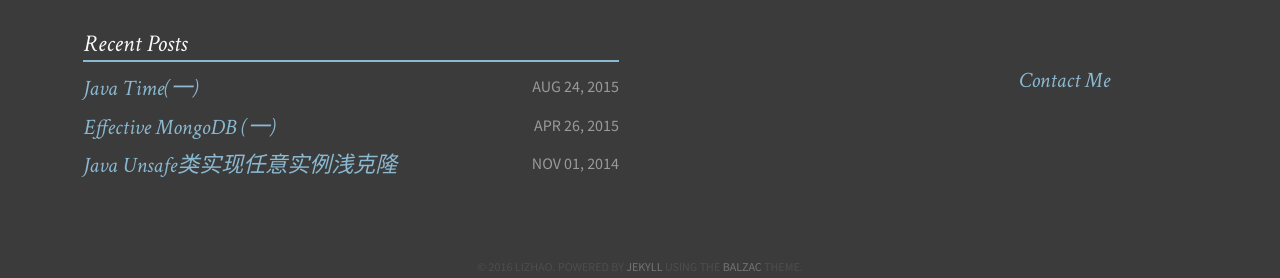
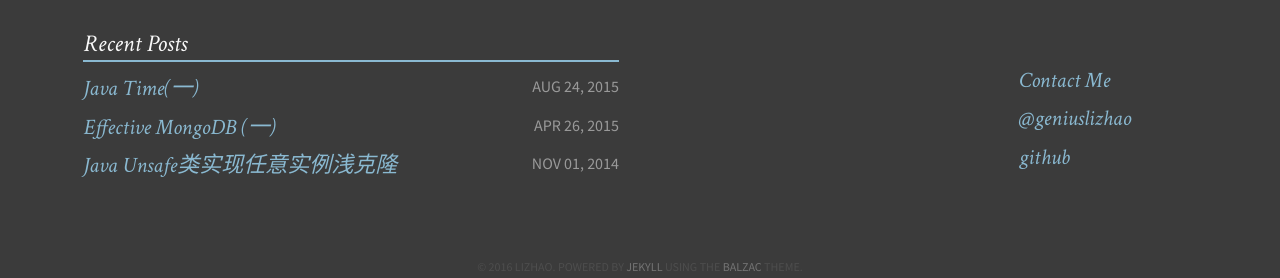
Before and after one commit to 289048093/289048093.github.io, a Jekyll site: the page built from index.html, in a window 1280 px wide. Shown: the part 1777-2055 px from the top of the page. Built offline with Jekyll 4.4.1, drawn with Linux system fonts in a browser that asks for light colours; Markdown is read by kramdown in place of the engine named in the settings; the list of posts is cut into pages by our own code.

Commit message:
markdown modify

```diff
--- a/_config.yml
+++ b/_config.yml
@@ -9,7 +9,7 @@
   avatar:         avatar.png
   bio:            "Aesthete & Athlete"
   email:          geniuslizhao@gmail.com
-  weibo:        geniuslizhao
+  weibo:          geniuslizhao
   github:         289048093
 #  dribbble:       coletownsend
   disqus:         itmeats
@@ -36,7 +36,10 @@
 timezone:    Asia/Shanghai
 future:      true
 highlighter: pygments
-markdown:    kramdown
+
+markdown: redcarpet
+redcarpet:
+    extensions: [ "fenced_code_blocks", "hard_wrap","autolink", "tables", "strikethrough", "superscript", "with_toc_data", "highlight", "prettify","no_intra_emphasis"]
 
 kramdown:
   auto_ids: true
--- a/_includes/footer.html
+++ b/_includes/footer.html
@@ -15,13 +15,12 @@
         <ul>
             <li><a id="mail" href="mailto:{{ site.owner.email }}"><span class="foot-link">Contact Me</span></a></li>
 
-            {% if site.owner.twitter %}
-            <li><a id="twit" href="http://weibo.com/{{ site.owner.twitter }}" target="_blank"><span class="foot-link">@{{ site.owner.weibo }}</span></a></li>
+            {% if site.owner.weibo %}
+            <li><a id="twit" href="http://weibo.com/{{ site.owner.weibo }}" target="_blank"><span class="foot-link">@{{ site.owner.weibo }}</span></a></li>
             {% endif %}
 
-
-            {% if site.owner.dribbble %}
-            <li><a id="drib" href="http://dribbble.com/{{ site.owner.dribbble }}" target="_blank"><span class="foot-link">Dribbble</span></a></li>
+            {% if site.owner.github %}
+            <li><a id="drib" href="http://github.com/{{ site.owner.github }}" target="_blank"><span class="foot-link">github</span></a></li>
             {% endif %}
         </ul>
     </div>
```
